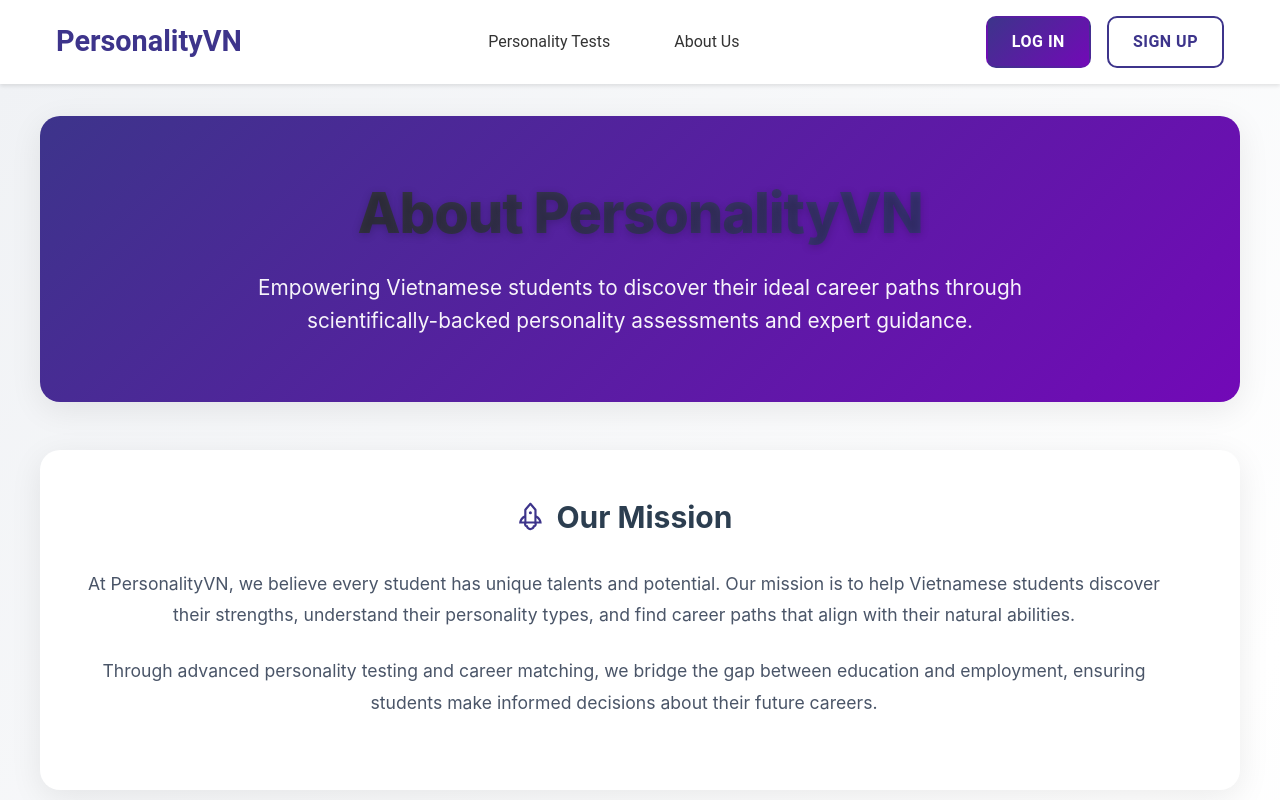
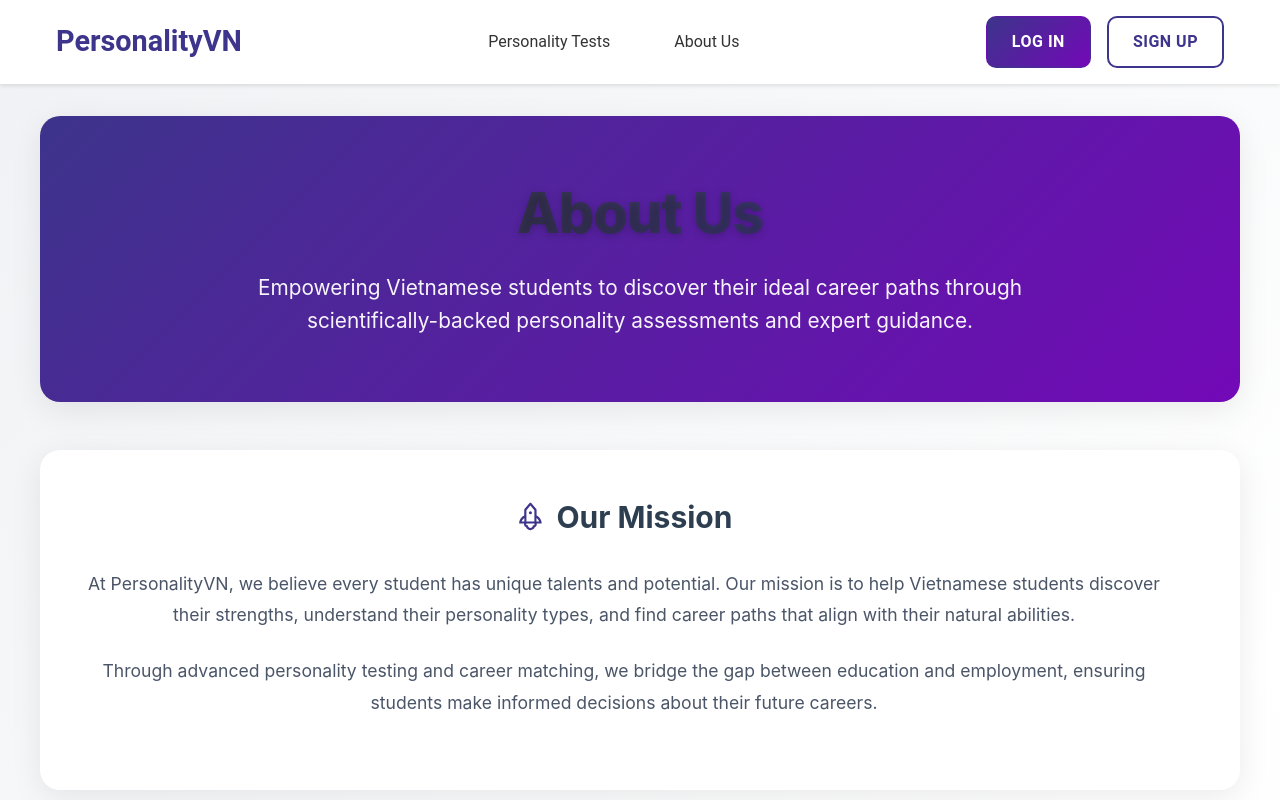
Before and after one commit to khoapase183495/personalitytestsFE, a React (Create React App) app: page /about in a window 1280 px wide. Shown: the top 800 px of the page. Built offline with nearby package versions, Linux system fonts and the light colour scheme; no server answers.

Commit message:
update about us, results

```diff
--- a/src/components/AboutUs.css
+++ b/src/components/AboutUs.css
@@ -31,7 +31,7 @@
 }
 
 .hero-title {
-  color: white !important;
+  color: #000000 !important;
   font-size: 3.5rem !important;
   font-weight: 800 !important;
   margin-bottom: 1.5rem !important;
--- a/src/components/AboutUs.js
+++ b/src/components/AboutUs.js
@@ -54,7 +54,7 @@
       <Card className="hero-card">
         <div className="hero-content">
           <Title level={1} className="hero-title">
-            About PersonalityVN
+            About Us
           </Title>
           <Paragraph className="hero-subtitle">
             Empowering Vietnamese students to discover their ideal career paths through
--- a/src/components/NavBar.js
+++ b/src/components/NavBar.js
@@ -48,7 +48,7 @@
           {isAuthenticated ? (
             <div className="user-menu">
               <span className="user-name">
-                Hello, {user?.username || user?.email}
+                Hello, {user?.username}
               </span>
               {isAuthenticated && (
           <button
```
Also changed, not shown: src/components/tests/TestResults.css (line endings or trailing spaces), src/components/tests/TestResults.js (line endings or trailing spaces).
